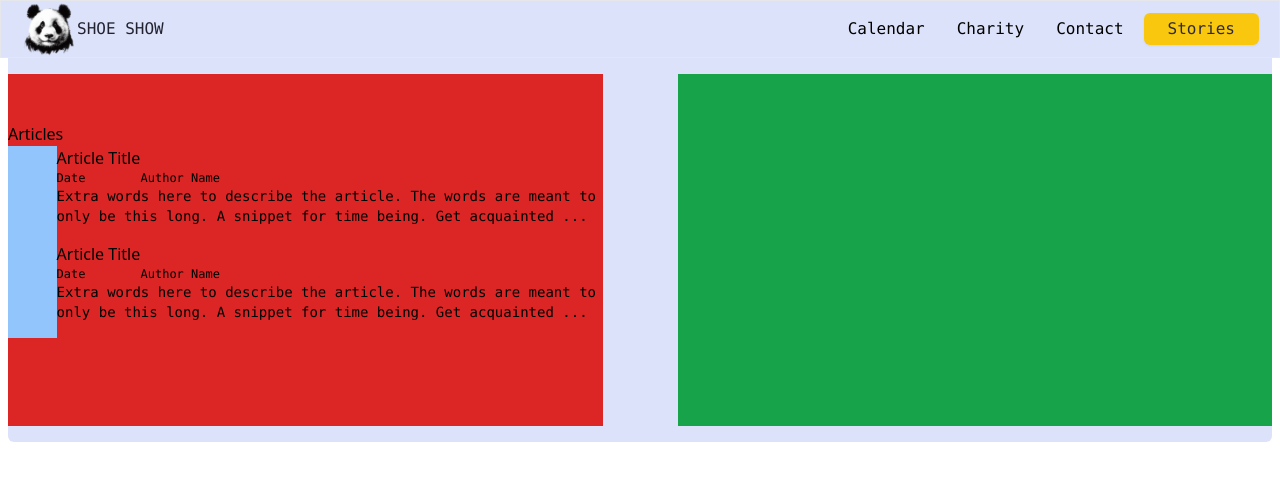
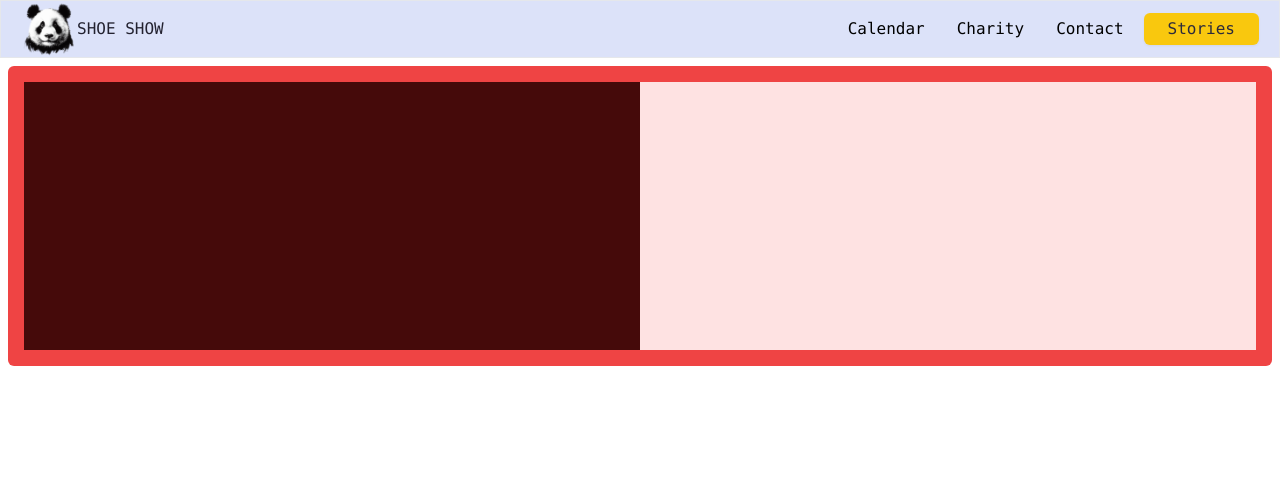
Before and after one commit to CEODemitri/Shoe-Show-V3, a Next.js app: page /Pages/Calendar in a window 1280 px wide. Shown: the top 480 px of the page. Built offline with nearby package versions, Linux system fonts and the light colour scheme; a web font is replaced by a local one.

Commit message:
slow motion but working with calendar page

```diff
--- a/src/app/Pages/Calendar/page.js
+++ b/src/app/Pages/Calendar/page.js
@@ -5,17 +5,15 @@ export default function Collections() {
 
   return (
     <main>
-      <div className="my-2 md:my-0 md:m-2 font-mono">
-        <article className="h-96 bg-[#DCE2F9] rounded-b-md flex gap-[75px] py-4">
-          <section className="w-1/2 h-full bg-red-600 py-12">
-            <h2>Articles</h2>
-            <div>
-              <InfoCard />
-              <InfoCard />
-            </div>
-          </section>
-          <section className="w-1/2 h-full bg-green-600"></section>
-        </article>
+      <div className="min-h-[92vh] grid md:grid-cols-12 grid-rows-12 gap-3 m-2 font-mono">
+        {/* hero section */}
+        <div className="md:col-span-12 row-span-5 bg-red-500 rounded-md p-4 flex flex-column md:flex-row">
+          {/* left hero */}
+          <article className="w-full h-1/2 md:w-1/2 md:h-full bg-red-950"></article>
+
+          {/* right hero */}
+          <article className="w-full h-1/2 md:w-1/2 md:h-full bg-red-100"></article>
+        </div>
       </div>
     </main>
   );
--- a/src/app/page.js
+++ b/src/app/page.js
@@ -5,7 +5,7 @@ import { LiaCalendarWeekSolid } from "react-icons/lia";
 export default function Home() {
   return (
     <main>
-      <div className="md:h-[92vh] grid md:grid-cols-12 grid-rows-10 gap-3 my-2 md:my-0 md:m-2 font-mono">
+      <div className="md:h-[92vh] grid md:grid-cols-12 grid-rows-10 gap-3 my-2 md:m-2 font-mono">
         {/* hero */}
         <article className="md:col-span-6 row-span-3 md:row-span-10 border min-h-[1/4] bg-[#EEF1FC] rounded-md">
           <div className="h-full flex flex-col justify-between">
@@ -32,13 +32,12 @@ export default function Home() {
                     <span className="">
                       <LiaCalendarWeekSolid />
                     </span>
-                    <span className="text-[12px] md:text-[16px]">
-                      Release Dates
-                    </span>
+                    <span className="text-[12px] md:text-[16px]">Calendar</span>
                   </p>
                 </Link>
-                <p className=" text-neutral-500 bottom-5 w-[20ch] md:text-xl">
-                  - Rare sneakers added every month. All for You.
+                <p className=" text-neutral-500 bottom-5 w-[25ch] md:text-xl">
+                  - Rare sneakers added every month. All for You. Come to
+                  explore.
                 </p>
               </section>
 
@@ -63,7 +62,7 @@ export default function Home() {
           ></div>
           <section className="h-full flex justify-between items-end">
             <p className="sm:text-2xl lg:text-3xl drop-shadow-md text-[#232230]">
-              As Big As Your Imagination. Come See.
+              Style with the latest blogs to keep you up to speed.
             </p>
             <button className="bg-[#111a3e] rounded-full left-[90%] shadow-lg">
               <svg
```
Also changed, not shown: 1 other file (tests, documents, lock files or other folders).
